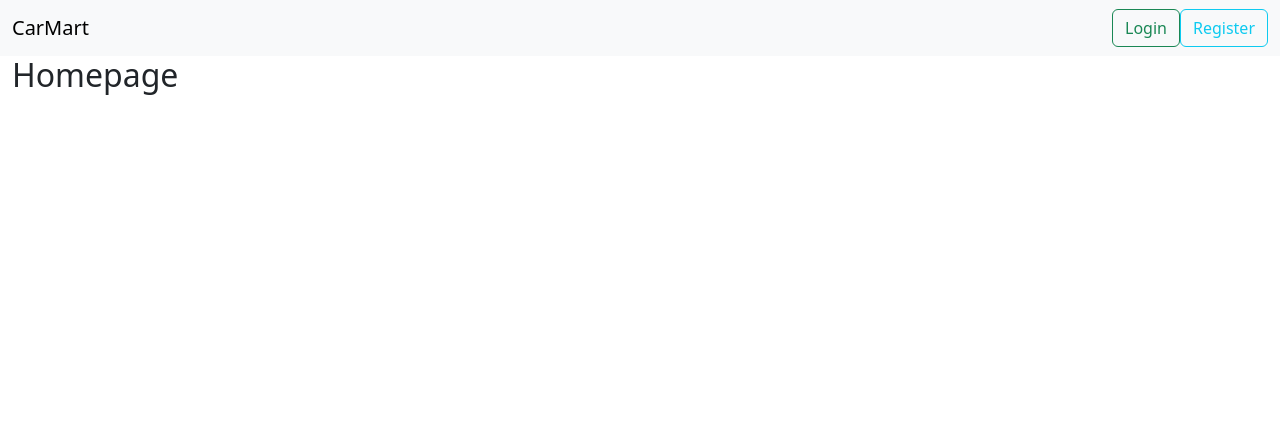
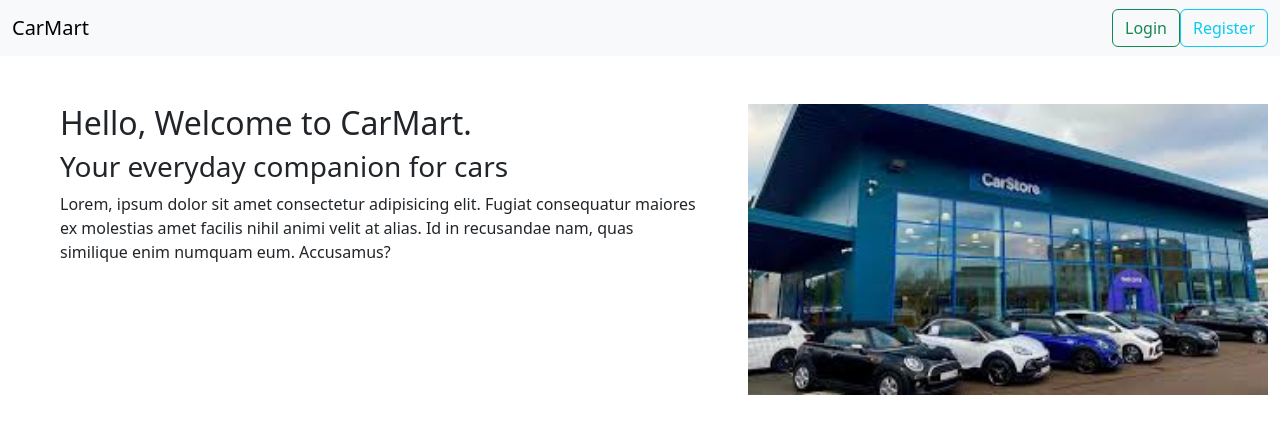
Before and after one commit to minhazul-ashim/django-carmart, a Django app: page / in a window 1280 px wide. Shown: the top 434 px of the page. Run offline with Django 5.2, Linux system fonts and the light colour scheme.

Commit message:
fixed some things

```diff
--- a/authservice/templates/login.html
+++ b/authservice/templates/login.html
@@ -3,9 +3,6 @@
   <h5>Login User</h5>
   <form action="" method="POST" novalidate>
     {% csrf_token %}
-    <!-- {% csrf_token %} {% for fm in form %}
-    <div class="">{{fm.label_tag}} {{fm}} {{fm.errors | striptags}}</div>
-    {% endfor %} -->
     {{form | crispy}}
     <button class="btn btn-success" type="submit">Login</button>
   </form>
--- a/authservice/templates/register.html
+++ b/authservice/templates/register.html
@@ -3,9 +3,6 @@
   <h5>Register User</h5>
   <form action="" method="POST" novalidate>
     {% csrf_token %}
-    <!-- {% csrf_token %} {% for fm in form %}
-    <div class="">{{fm.label_tag}} {{fm}} {{fm.errors | striptags}}</div>
-    {% endfor %} -->
     {{form | crispy}}
     <button class="btn btn-success" type="submit">Register</button>
   </form>
--- a/authservice/views.py
+++ b/authservice/views.py
@@ -1,9 +1,8 @@
-from django.shortcuts import render, redirect
+from django.shortcuts import redirect
 from .forms import RegisterForm, LoginForm;
 from django.contrib.auth import logout;
 from django.views.generic import CreateView, TemplateView;
 from django.contrib.auth.views import LoginView
-from django.contrib.auth.decorators import login_required
 from django.urls import reverse_lazy
 from django.contrib import messages
 
--- a/carmart/settings.py
+++ b/carmart/settings.py
@@ -126,6 +126,10 @@ USE_TZ = True
 
 STATIC_URL = 'static/'
 
+STATICFILES_DIRS = [
+    BASE_DIR / "static",
+]
+
 MEDIA_URL = '/media/'
 
 MEDIA_ROOT = BASE_DIR / 'media'
--- a/templates/index.html
+++ b/templates/index.html
@@ -1,5 +1,19 @@
-{% extends 'base.html' %} {% block content %}
-<div class="container-fluid">
-  <h2>Homepage</h2>
+{% extends 'base.html' %} {% load static %} {% block content %}
+<div class="container-fluid my-5">
+  <div class="d-flex">
+    <div class="mx-5">
+      <h2>Hello, Welcome to CarMart.</h2>
+      <h3>Your everyday companion for cars</h3>
+      <p>
+        Lorem, ipsum dolor sit amet consectetur adipisicing elit. Fugiat
+        consequatur maiores ex molestias amet facilis nihil animi velit at
+        alias. Id in recusandae nam, quas similique enim numquam eum. Accusamus?
+      </p>
+    </div>
+    <div class="w-100 h-100" style="height: 300px; width: 450px">
+      <img src="{% static 'store.jpg' %}" class="img-fluid w-100 h-100" alt="" />
+    </div>
+  </div>
+
 </div>
 {% endblock %}
```
Also changed, not shown: db.sqlite3, static/store.jpg (added).
